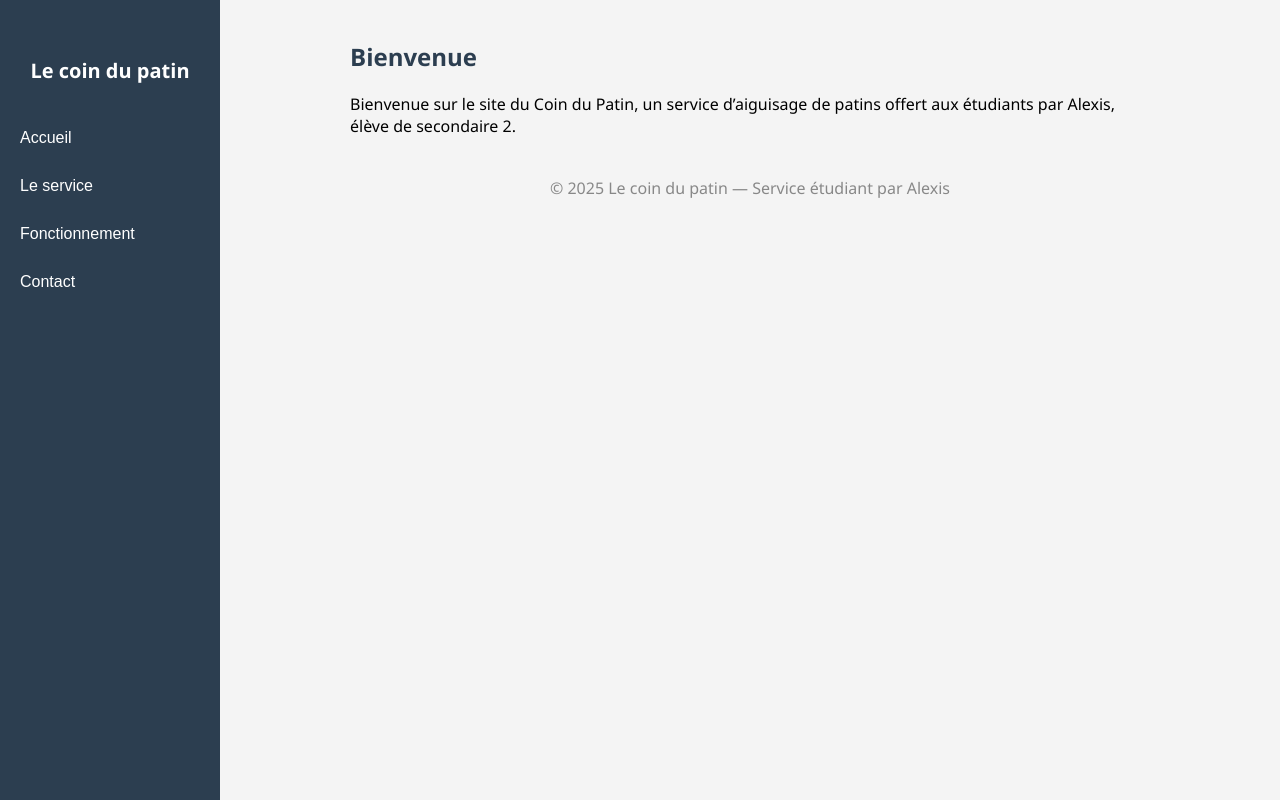
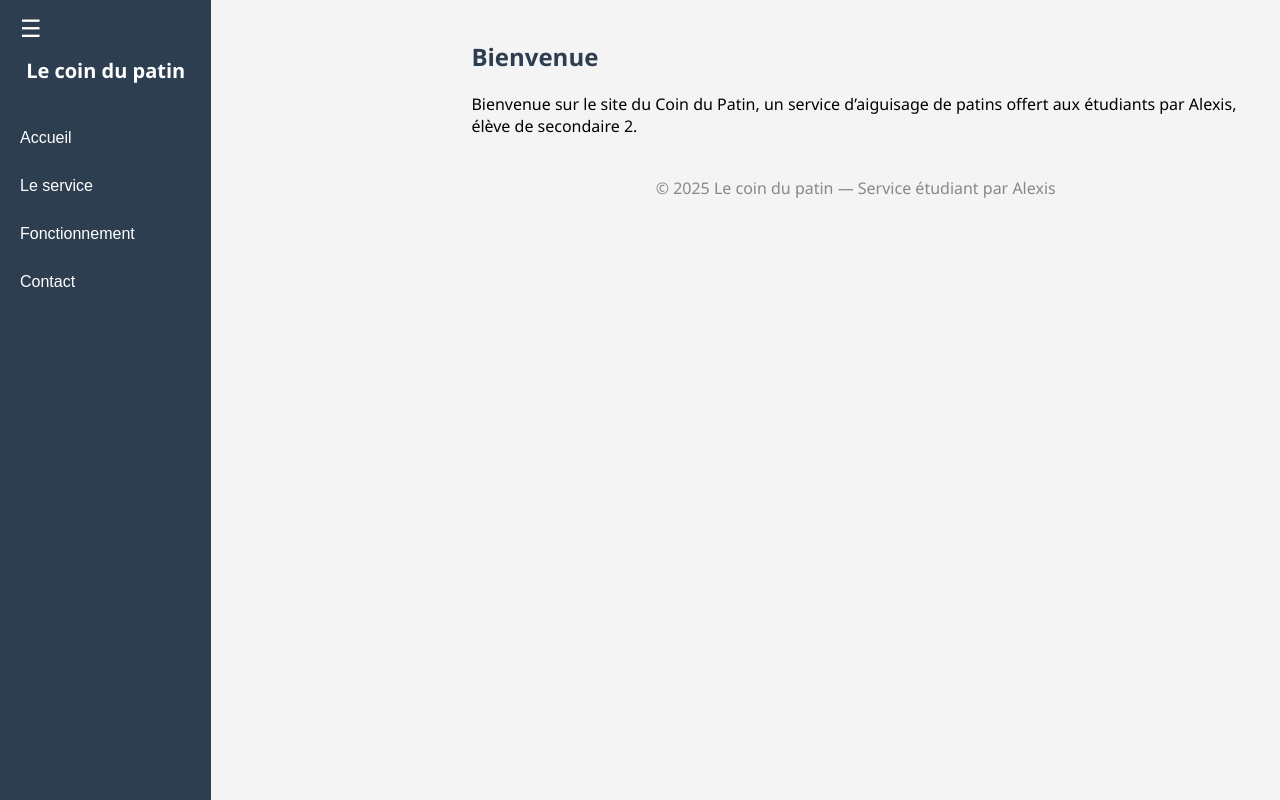
Before and after one commit to Jhobean/le-coin-du-patin, a plain HTML site: page index.html in a window 1280 px wide. Drawn offline with Linux system fonts and the light colour scheme.

Commit message:
Update index.html

```diff
--- a/index.html
+++ b/index.html
@@ -4,6 +4,14 @@
   <meta charset="UTF-8">
   <title>Le coin du patin</title>
   <meta name="viewport" content="width=device-width, initial-scale=1">
+  <button id="toggleMenu" onclick="toggleSidebar()">☰</button>
+<nav id="sidebar">
+  <h1>Le coin du patin</h1>
+  <button onclick="showTab('accueil')">Accueil</button>
+  <button onclick="showTab('service')">Le service</button>
+  <button onclick="showTab('fonctionnement')">Fonctionnement</button>
+  <button onclick="showTab('contact')">Contact</button>
+</nav>
   <style>
     body {
       margin: 0;
@@ -20,6 +28,13 @@
       display: flex;
       flex-direction: column;
       padding-top: 40px;
+      transition: width 0.3s, padding 0.3s;
+    }
+
+    nav.closed {
+      width: 0;
+      padding: 0;
+      overflow: hidden;
     }
 
     nav h1 {
@@ -42,10 +57,29 @@
       background-color: #1abc9c;
     }
 
+    #toggleMenu {
+      position: absolute;
+      top: 10px;
+      left: 10px;
+      background-color: #2c3e50;
+      color: white;
+      border: none;
+      font-size: 24px;
+      padding: 5px 10px;
+      cursor: pointer;
+      z-index: 1000;
+    }
+
     main {
       flex-grow: 1;
       padding: 40px;
       overflow-y: auto;
+      transition: margin-left 0.3s;
+      margin-left: 220px;
+    }
+
+    main.shifted {
+      margin-left: 0;
     }
 
     section {
@@ -72,13 +106,7 @@
 </head>
 <body>
 
-  <nav>
-    <h1>Le coin du patin</h1>
-    <button onclick="showTab('accueil')">Accueil</button>
-    <button onclick="showTab('service')">Le service</button>
-    <button onclick="showTab('fonctionnement')">Fonctionnement</button>
-    <button onclick="showTab('contact')">Contact</button>
-  </nav>
+
 
   <main>
     <section id="accueil" class="active">
@@ -180,6 +208,13 @@
       document.querySelectorAll('section').forEach(s => s.classList.remove('active'));
       document.getElementById(id).classList.add('active');
     }
+
+    function toggleSidebar() {
+      const sidebar = document.getElementById('sidebar');
+      const main = document.querySelector('main');
+      sidebar.classList.toggle('closed');
+      main.classList.toggle('shifted');
+    }
   </script>
 
 </body>
```
